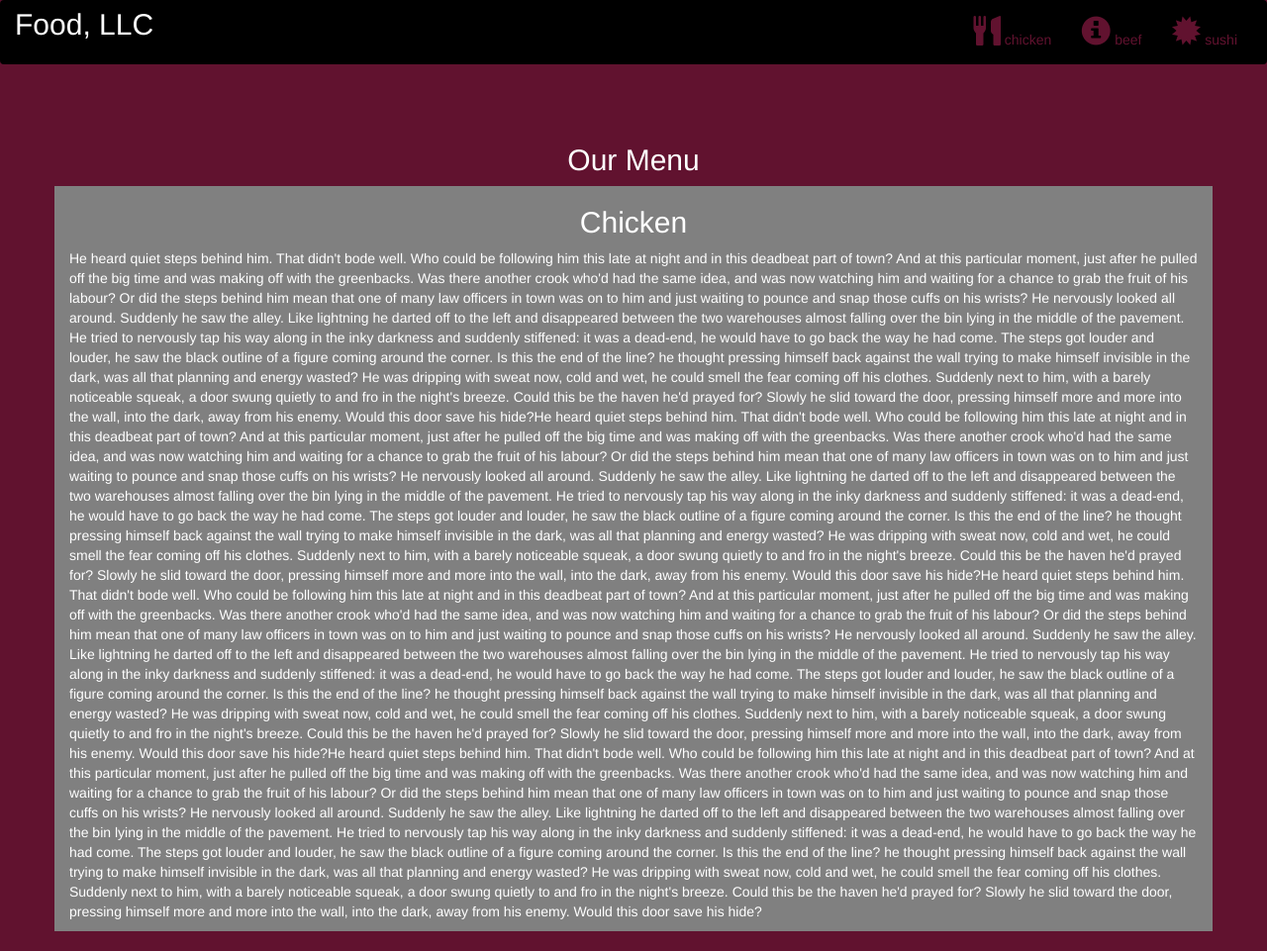
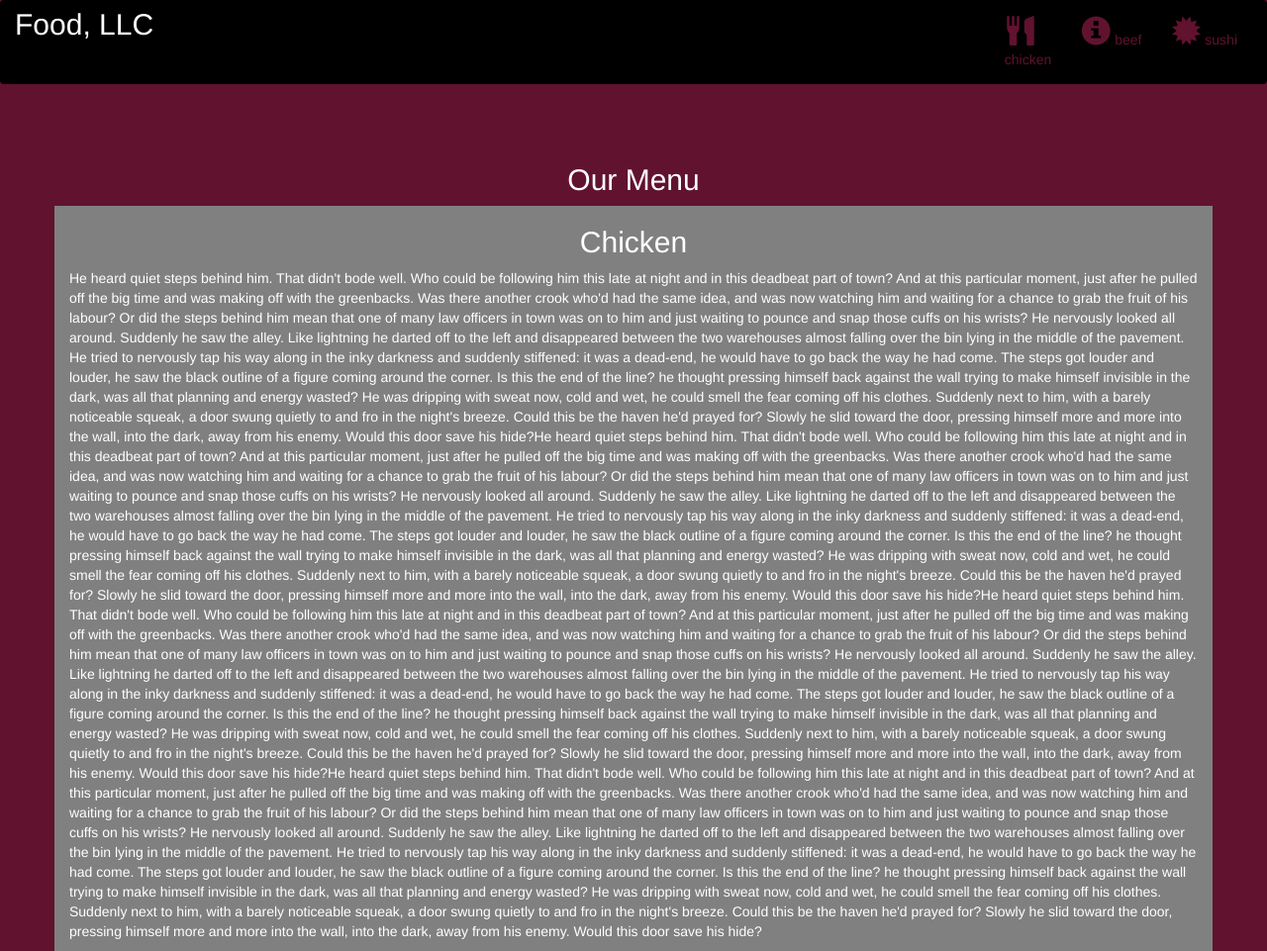
Before and after one commit to jaehanshowrain/jaehanshowrain.github.io, a plain HTML site: page style/index.html in a window 1280 px wide. Shown: the whole page at 99% size. Drawn offline with nearby package versions, Linux system fonts and the light colour scheme.

Commit message:
Update index.html

```diff
--- a/style/index.html
+++ b/style/index.html
@@ -26,7 +26,7 @@
       <ul class="nav navbar-nav navbar-right" >
         <li style>
         <a href="#" >
-        <span class="glyphicon glyphicon-cutlery"></span> chicken</a>
+          <span class="glyphicon glyphicon-cutlery"></span> <center>chicken</center></a>
         </li>
         <li>
         <a href="#" >
```
